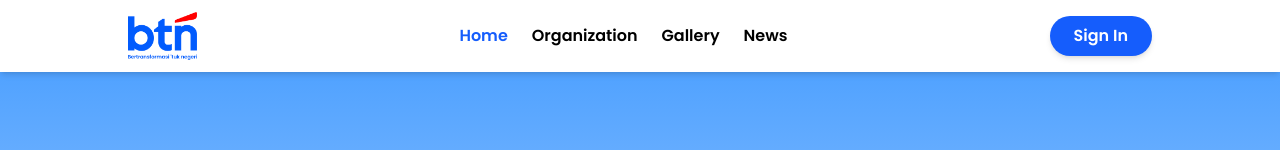
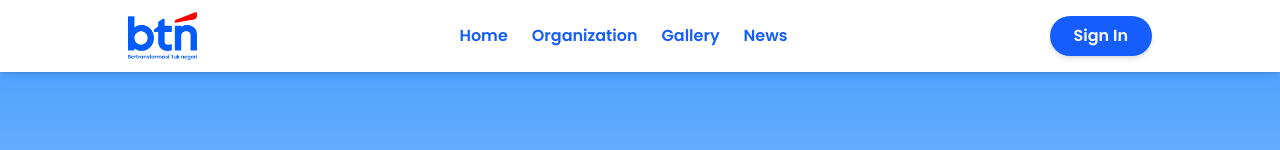
Before and after one commit to kangzBredz04/serikat-pekerja-btn, a React (Vite) app in the folder frontend/: page / in a window 1280 px wide. Shown: the top 150 px of the page. Built offline with nearby package versions, Linux system fonts and the light colour scheme.

Commit message:
update link in header

```diff
--- a/frontend/src/components/Header.jsx
+++ b/frontend/src/components/Header.jsx
@@ -1,3 +1,5 @@
+import { Link } from "react-router-dom";
+
 function Header() {
   return (
     <header className="w-full bg-white shadow-md py-3 px-32 flex justify-between items-center sticky top-0 z-50">
@@ -8,18 +10,18 @@ function Header() {
 
       {/* Navigation Links */}
       <nav className="hidden md:flex space-x-6 font-semibold">
-        <a href="#" className="text-blue-600">
+        <Link className="text-blue-600" to={"/"}>
           Home
-        </a>
-        <a href="#" className="text-black hover:text-gray-600">
+        </Link>
+        <Link className="text-blue-600" to={"/organization"}>
           Organization
-        </a>
-        <a href="#" className="text-black hover:text-gray-600">
+        </Link>
+        <Link className="text-blue-600" to={"/gallery"}>
           Gallery
-        </a>
-        <a href="#" className="text-black hover:text-gray-600">
+        </Link>
+        <Link className="text-blue-600" to={"/news"}>
           News
-        </a>
+        </Link>
       </nav>
 
       {/* Sign In Button */}
```
